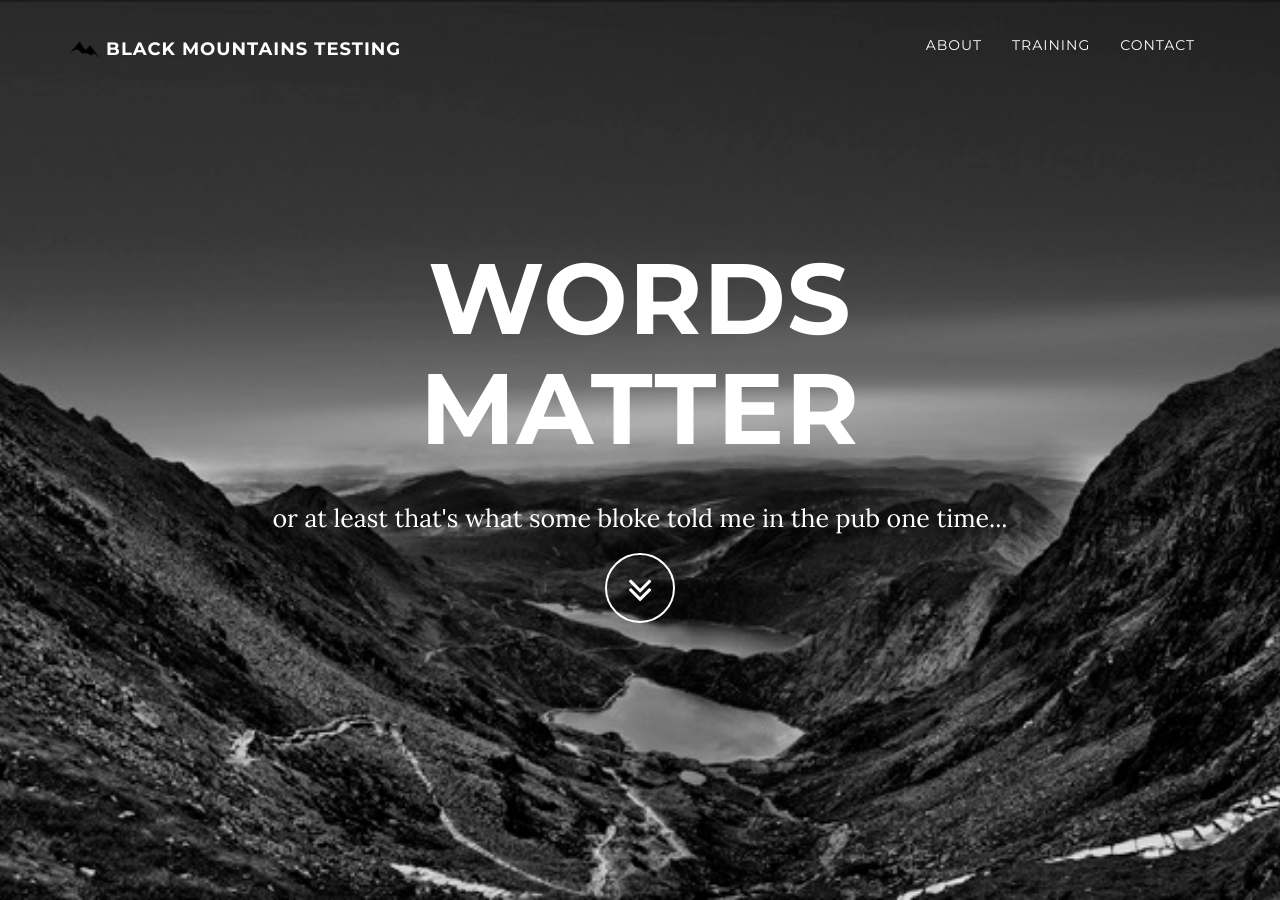
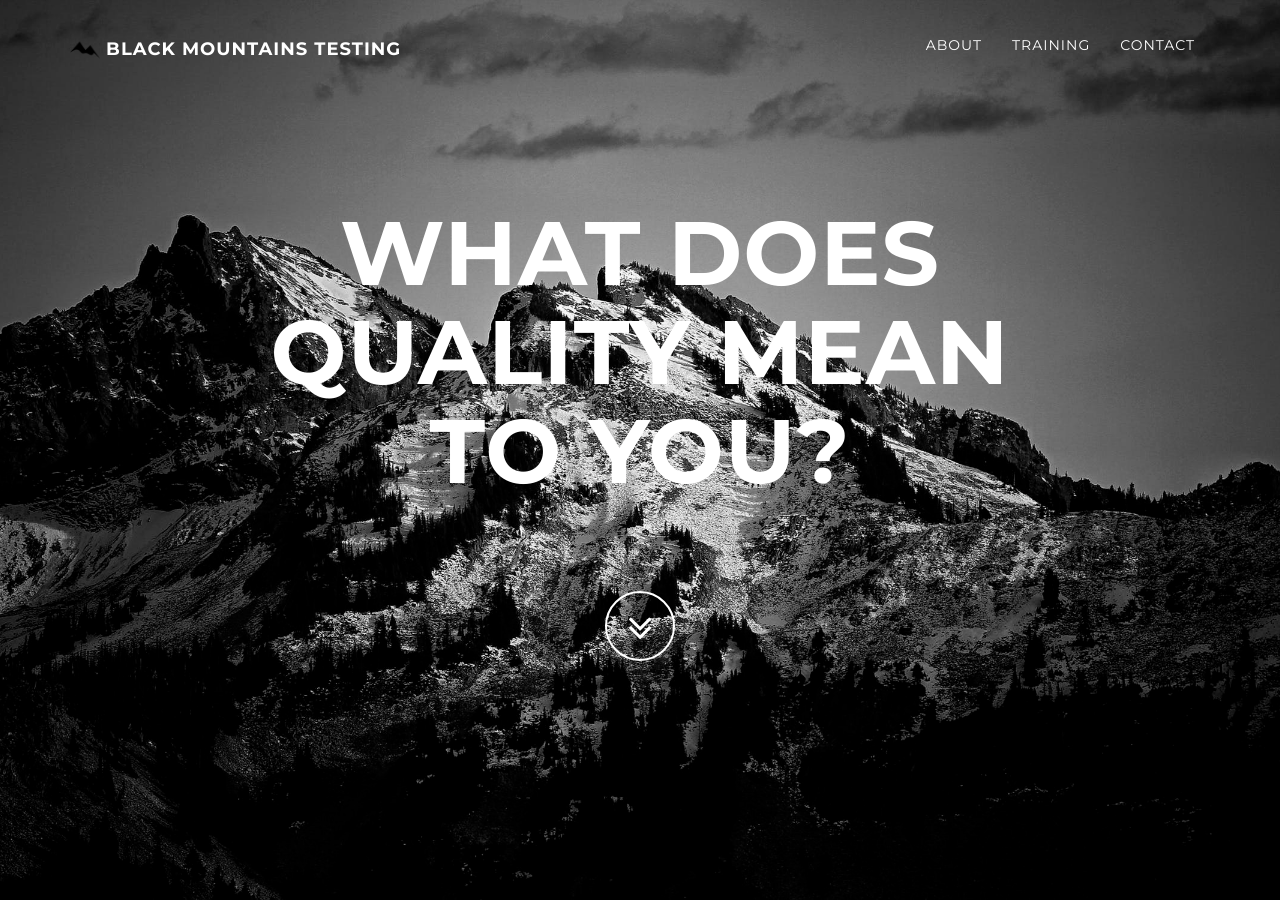
Before and after one commit to blackmountainstesting/blackmountainstesting.github.io, a Jekyll site: the page built from index.html, in a window 1280 px wide and 900 px high. Built offline with Jekyll 4.4.1, drawn with Linux system fonts in a browser that asks for light colours; some of the changed text lies outside the part shown.

```diff
--- a/_config.yml
+++ b/_config.yml
@@ -1,8 +1,8 @@
 # Site settings
-title: Words Matter
+title: What does quality mean to you?
 email: blackmountainstesting@gmail.com
 url: https://blackmountainstesting.github.io
-description: "or at least that's what some bloke told me in the pub one time..."
+description: ""
 
 # Color settings (hex-codes without the leading hash-tag)
 color:
--- a/_includes/about.html
+++ b/_includes/about.html
@@ -3,9 +3,25 @@
         <div class="row">
             <div class="col-lg-8 col-lg-offset-2">
                 <h2>About Black Mountains Testing</h2>
-                <p>Info about us here...</p>
-                <p>And here...</p>
-                <p>...</p>
+                <p>Blackmountain testing was formed after observing that QA as a craft had largely been forgotten in the rush to automate everything.
+                    <br>We believe that individuals are your greatest asset
+                    <br>We believe that quality is context dependent
+                    <br>We believe that automated test execution has a place
+                    <br>We belive that teams develop software
+                    <br>We are individuals with a wide range of experiences in the quality domain
+                    <br>We are individuals who will work with you to affect a positive outcome
+                    <br>We are individuals that care about our teams
+                    <br>Our project experience includes diverse industries such as aerospace, military, finance, marketing...
+                    <br>We have all been a part of projects that have succeeded...and failed.
+                    <br>We have learnt from all, especially the failures.
+                    <br>We have experienced projects where good QA practice has been largely ignored and we have experienced projects where QA has been front and centre.
+                    <br>We have built, and led, teams of QA professionals, both onshore and off
+                    <br>What makes us different is that we practice what we teach on a daily basis.
+                    <br>We don't believe that one size fits all
+                    <br>We don't do theory, we do practical
+                    <br>We don't do hypothetical, we do pragmatic
+                    <br>We don't do unicorn testing, we do reality
+                    <br>We don't do wishful thinking, we do actuality</p>
             </div>
         </div>
     </section>
--- a/_includes/css/grayscale.css
+++ b/_includes/css/grayscale.css
@@ -166,7 +166,8 @@ a:focus {
     }
 
     .intro .intro-body .brand-heading {
-        font-size: 100px;
+       font-size:90px;
+       color:#fff;
     }
 
     .intro .intro-body .intro-text {
```
Also changed, not shown: img/penyfan.jpg, img/snowden.jpg.
